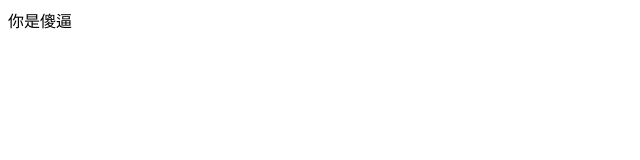
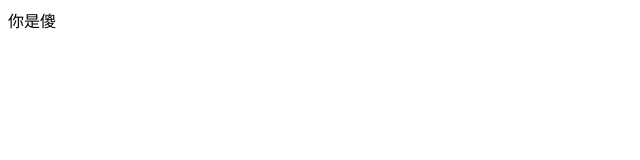
Before and after one commit to chenjunbaobei/trash, a plain HTML site: page index.html in a window 1280 px wide. Shown: the full height of the page, 0-640 px from the left. Drawn offline with Linux system fonts and the light colour scheme.

Commit message:
Update index.html

```diff
--- a/index.html
+++ b/index.html
@@ -7,6 +7,6 @@
     <title>Document</title>
 </head>
 <body>
-    <div>你是傻逼</div>
+    <div>你是傻</div>
 </body>
 </html>
```
